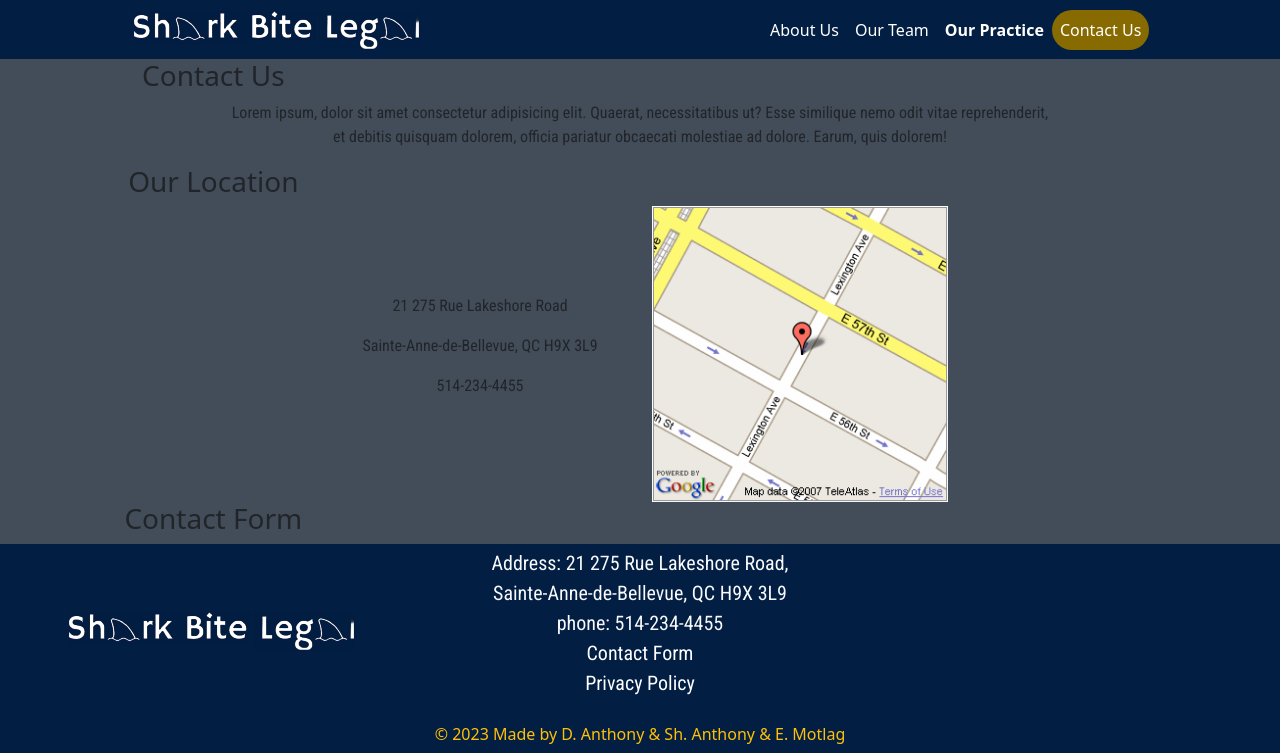
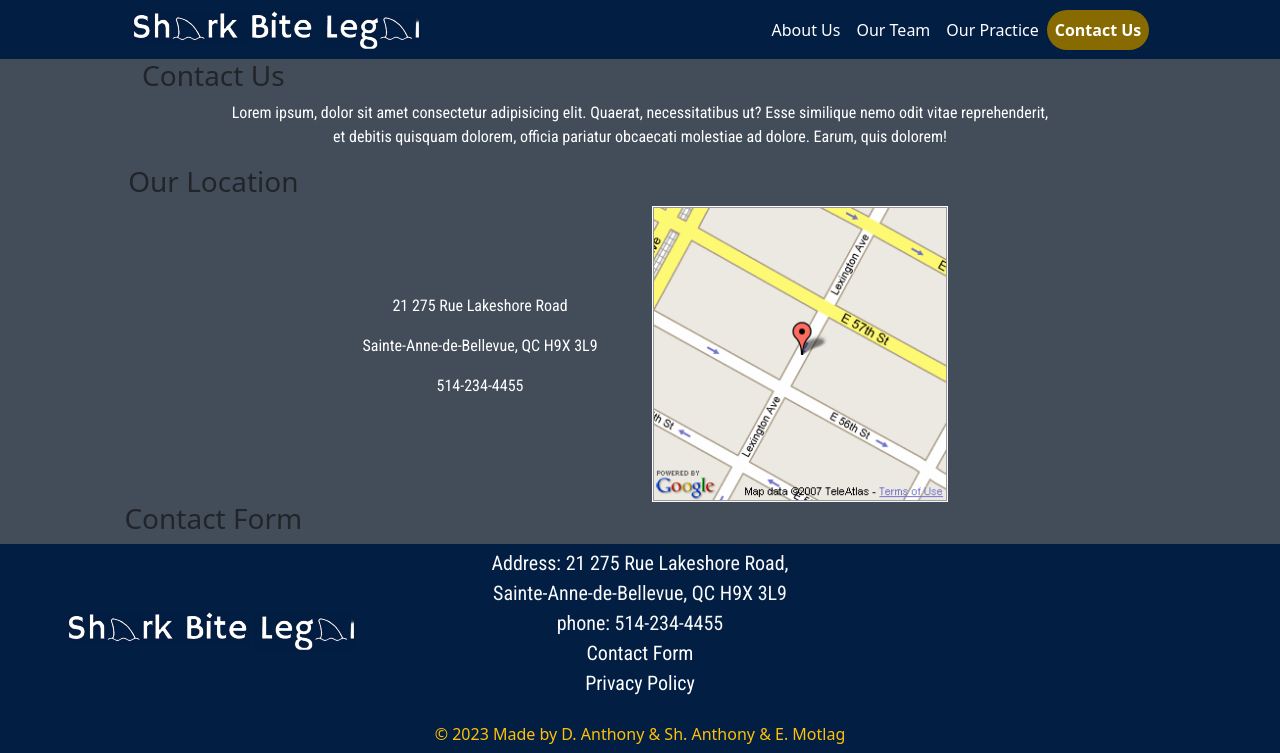
Before and after one commit to Dom-Ant/FSD08SharkBiteLegal, a PHP site: page /Contact.html in a window 1280 px wide. Shown: the top 753 px of the page. Run offline with PHP 8.4, Linux system fonts and the light colour scheme.

Commit message:
css and contact form link

```diff
--- a/CSS/Main.css
+++ b/CSS/Main.css
@@ -55,10 +55,12 @@ body {
 
 h2 {
     font-family: 'Montserrat', Verdana, Geneva, Tahoma, sans-serif;
+    color: #FFFFFF;
 }
 
 p {
     font-family: 'Roboto Condensed', Verdana, Geneva, Tahoma, sans-serif;
+    color: #FFFFFF;
 }
 
 
--- a/Contact.html
+++ b/Contact.html
@@ -30,8 +30,8 @@
                             <div class="navbar-nav ms-auto">
                                 <a class="nav-link" href="index.html">About Us</a>
                                 <a class="nav-link" href="Team.html">Our Team</a>
-                                <a class="nav-link active" aria-current="page" href="Practice.html">Our Practice</a>
-                                <a class="nav-link" href="Contact.html">Contact Us</a>
+                                <a class="nav-link" href="Practice.html">Our Practice</a>
+                                <a class="nav-link active" aria-current="page" href="Contact.html">Contact Us</a>
                             </div>
                         </div>
                     </div>
@@ -47,7 +47,9 @@
         </div>
         <div class="row justify-content-center text-center">
             <div class="col-md-8">
-                <p>Lorem ipsum, dolor sit amet consectetur adipisicing elit. Quaerat, necessitatibus ut? Esse similique nemo odit vitae reprehenderit, et debitis quisquam dolorem, officia pariatur obcaecati molestiae ad dolore. Earum, quis dolorem!</p>
+                <p>Lorem ipsum, dolor sit amet consectetur adipisicing elit. Quaerat, necessitatibus ut? Esse similique
+                    nemo odit vitae reprehenderit, et debitis quisquam dolorem, officia pariatur obcaecati molestiae ad
+                    dolore. Earum, quis dolorem!</p>
             </div>
         </div>
     </div>
@@ -97,7 +99,7 @@
                         <li>Address: 21 275 Rue Lakeshore Road,</li>
                         <li>Sainte-Anne-de-Bellevue, QC H9X 3L9</li>
                         <li>phone: 514-234-4455</li>
-                        <li><a class="text-decoration-none text-white" href="#">Contact Form</a></li>
+                        <li><a class="text-decoration-none text-white" href="Contact.html">Contact Form</a></li>
                         <li><a class="text-decoration-none text-white" href="#">Privacy Policy</a></li>
                     </ul>
                 </div>
--- a/Practice.html
+++ b/Practice.html
@@ -216,7 +216,7 @@
             <li>Address: 21 275 Rue Lakeshore Road,</li>
             <li>Sainte-Anne-de-Bellevue, QC H9X 3L9</li>
             <li>phone: 514-234-4455</li>
-            <li><a class="text-decoration-none text-white" href="#">Contact Form</a></li>
+            <li><a class="text-decoration-none text-white" href="Contact.html">Contact Form</a></li>
             <li><a class="text-decoration-none text-white" href="#">Privacy Policy</a></li>
           </ul>
         </div>
--- a/Team.html
+++ b/Team.html
@@ -30,8 +30,8 @@
             <div class="collapse navbar-collapse" id="navbarNavAltMarkup">
               <div class="navbar-nav ms-auto">
                 <a class="nav-link" href="index.html">About Us</a>
-                <a class="nav-link" href="Team.html">Our Team</a>
-                <a class="nav-link active" aria-current="page" href="Practice.html">Our Practice</a>
+                <a class="nav-link active" aria-current="page" href="Team.html">Our Team</a>
+                <a class="nav-link" href="Practice.html">Our Practice</a>
                 <a class="nav-link" href="Contact.html">Contact Us</a>
               </div>
             </div>
--- a/index.html
+++ b/index.html
@@ -37,9 +37,9 @@
             </button>
             <div class="collapse navbar-collapse" id="navbarNavAltMarkup">
               <div class="navbar-nav ms-auto">
-                <a class="nav-link" href="index.html">About Us</a>
+                <a class="nav-link active" aria-current="page" href="index.html">About Us</a>
                 <a class="nav-link" href="Team.html">Our Team</a>
-                <a class="nav-link active" aria-current="page" href="Practice.html">Our Practice</a>
+                <a class="nav-link" href="Practice.html">Our Practice</a>
                 <a class="nav-link" href="Contact.html">Contact Us</a>
               </div>
             </div>
```
